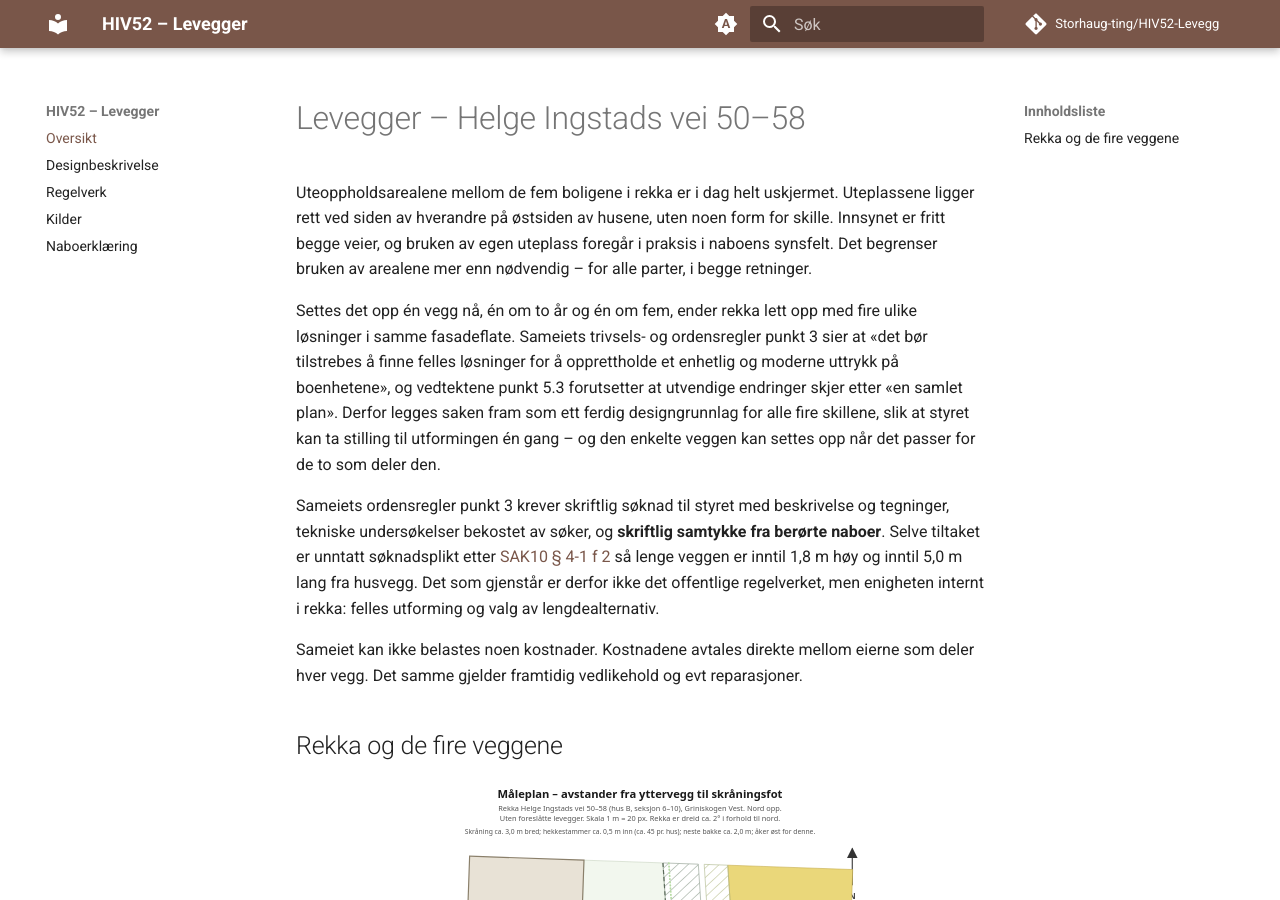
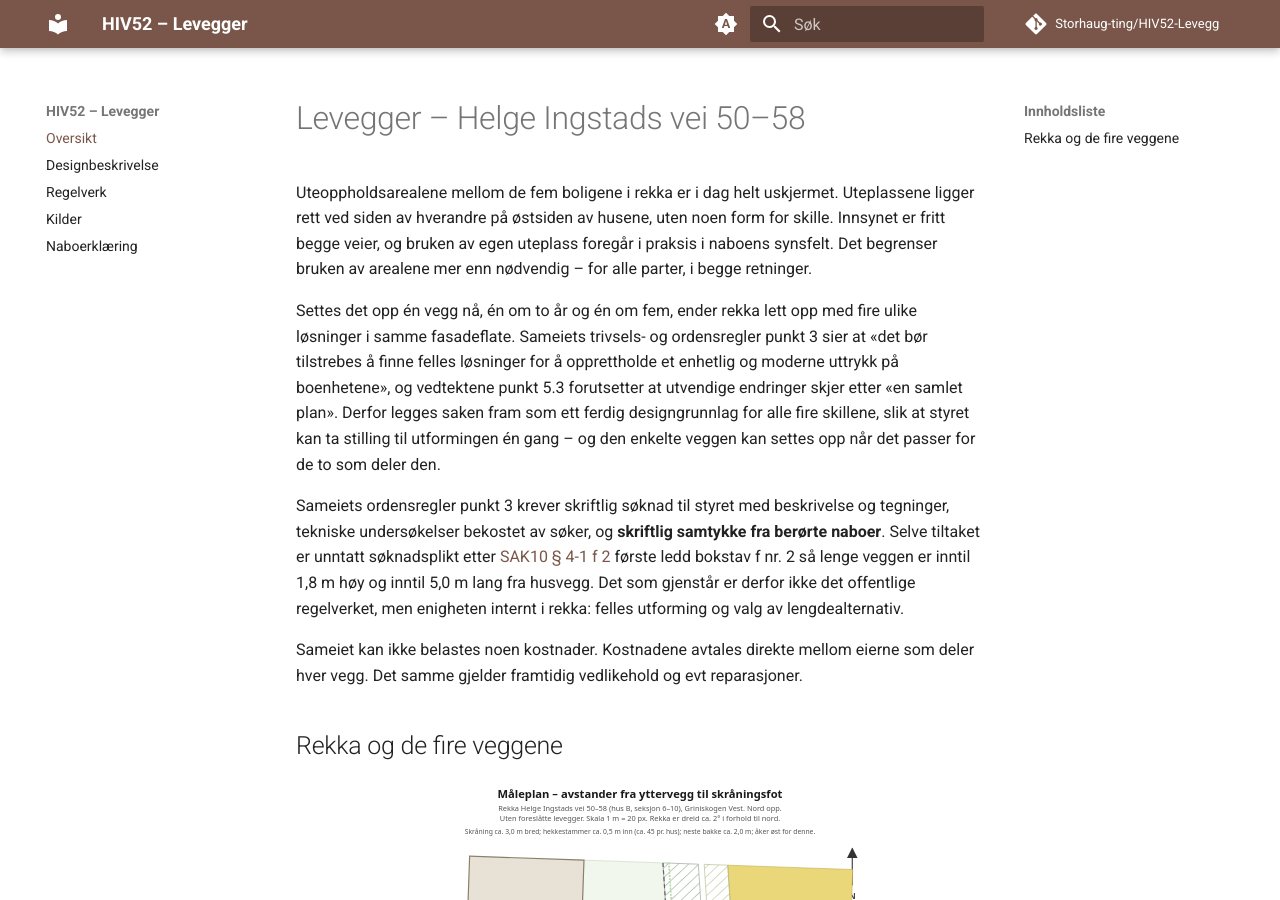
Before and after one commit to Storhaug-ting/HIV52-Levegg, an MkDocs documentation site: the page built from docs/index.md, in a window 1280 px wide and 900 px high. Built offline with MkDocs 1.6.1 and Material for MkDocs 9.7.7, drawn with Linux system fonts in a browser that asks for light colours; comment, search, counter and statistics services are not loaded.

Commit message:
Clarify legal text regarding wall construction and permit exemptions in documentation

```diff
--- a/docs/index.md
+++ b/docs/index.md
@@ -14,9 +14,10 @@ som ett ferdig designgrunnlag for alle fire skillene, slik at styret kan ta stil
 
 Sameiets ordensregler punkt 3 krever skriftlig søknad til styret med beskrivelse og tegninger, tekniske
 undersøkelser bekostet av søker, og **skriftlig samtykke fra berørte naboer**. Selve tiltaket er
-unntatt søknadsplikt etter [SAK10 § 4-1 f 2](https://lovdata.no/forskrift/2010-03-26-488/§4-1) så lenge
-veggen er inntil 1,8 m høy og inntil 5,0 m lang fra husvegg. Det som gjenstår er derfor ikke det
-offentlige regelverket, men enigheten internt i rekka: felles utforming og valg av lengdealternativ.
+unntatt søknadsplikt etter [SAK10 § 4-1 f 2](https://lovdata.no/forskrift/2010-03-26-488/§4-1) første
+ledd bokstav f nr. 2 så lenge veggen er inntil 1,8 m høy og inntil 5,0 m lang fra husvegg. Det som
+gjenstår er derfor ikke det offentlige regelverket, men enigheten internt i rekka: felles utforming
+og valg av lengdealternativ.
 
 Sameiet kan ikke belastes noen kostnader. Kostnadene avtales direkte mellom eierne som deler
 hver vegg. Det samme gjelder framtidig vedlikehold og evt reparasjoner.
```
